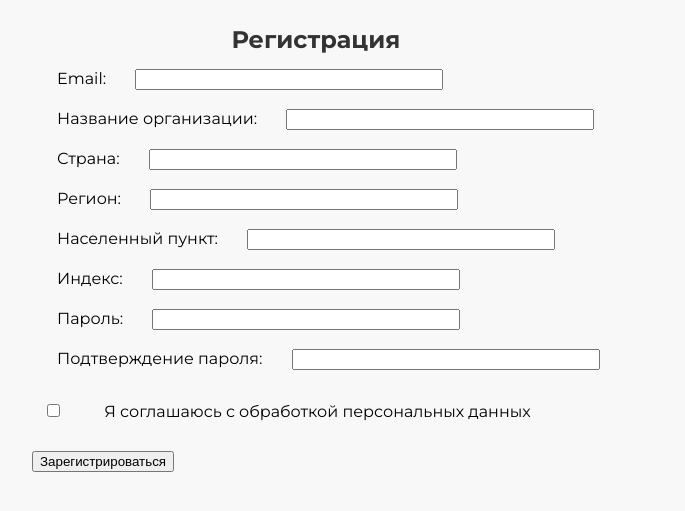
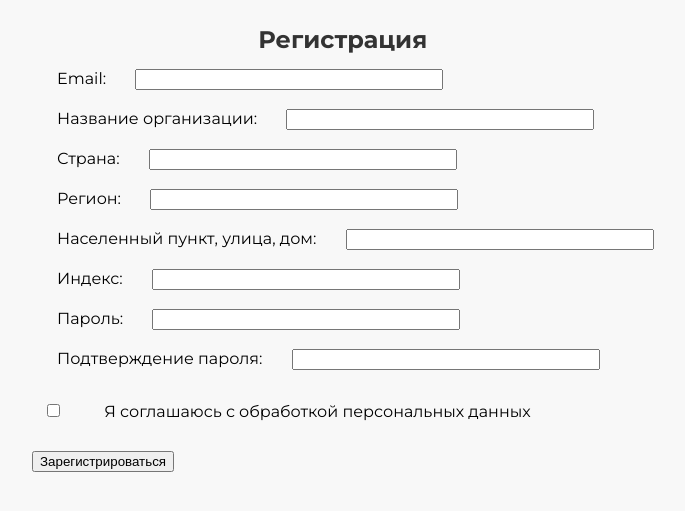
Before and after one commit to kdeviatiarova/Detalka2024, a Django app: page /register/ in a window 1280 px wide. Shown: the part 120-631 px from the top of the page, without its empty margins (226-911 px from the left). Run offline with Django 4.2, Linux system fonts and the light colour scheme.

Commit message:
Update register.html

```diff
--- a/templates/auth/register.html
+++ b/templates/auth/register.html
@@ -20,7 +20,7 @@
         <label for="region" style="margin: 15px; padding: 10px">Регион:</label>
         <input type="text" name="region" required style="width: 300px;">
         <br><br>
-        <label for="city" style="margin: 15px; padding: 10px">Населенный пункт:</label>
+        <label for="city" style="margin: 15px; padding: 10px">Населенный пункт, улица, дом:</label>
         <input type="text" name="city" required style="width: 300px;">
         <br><br>
         <label for="postcode" style="margin: 15px; padding: 10px">Индекс:</label>
```
